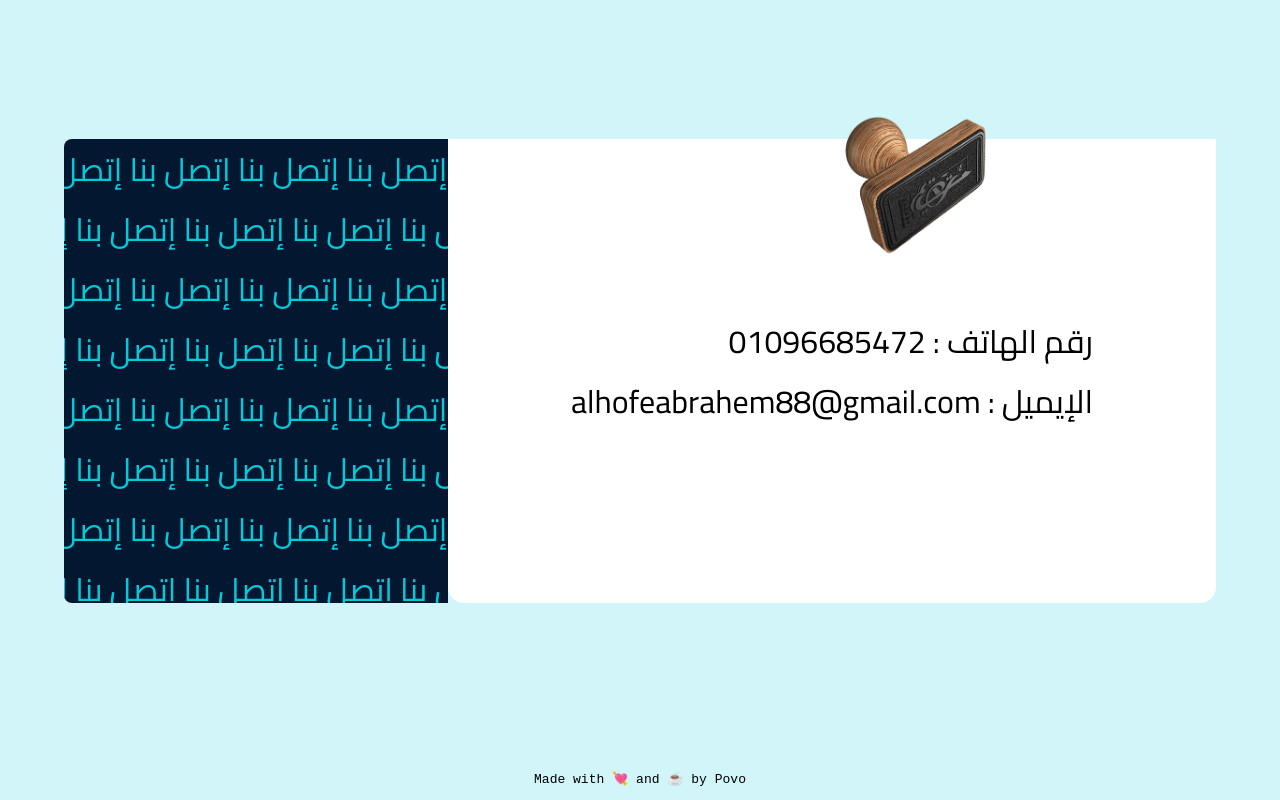
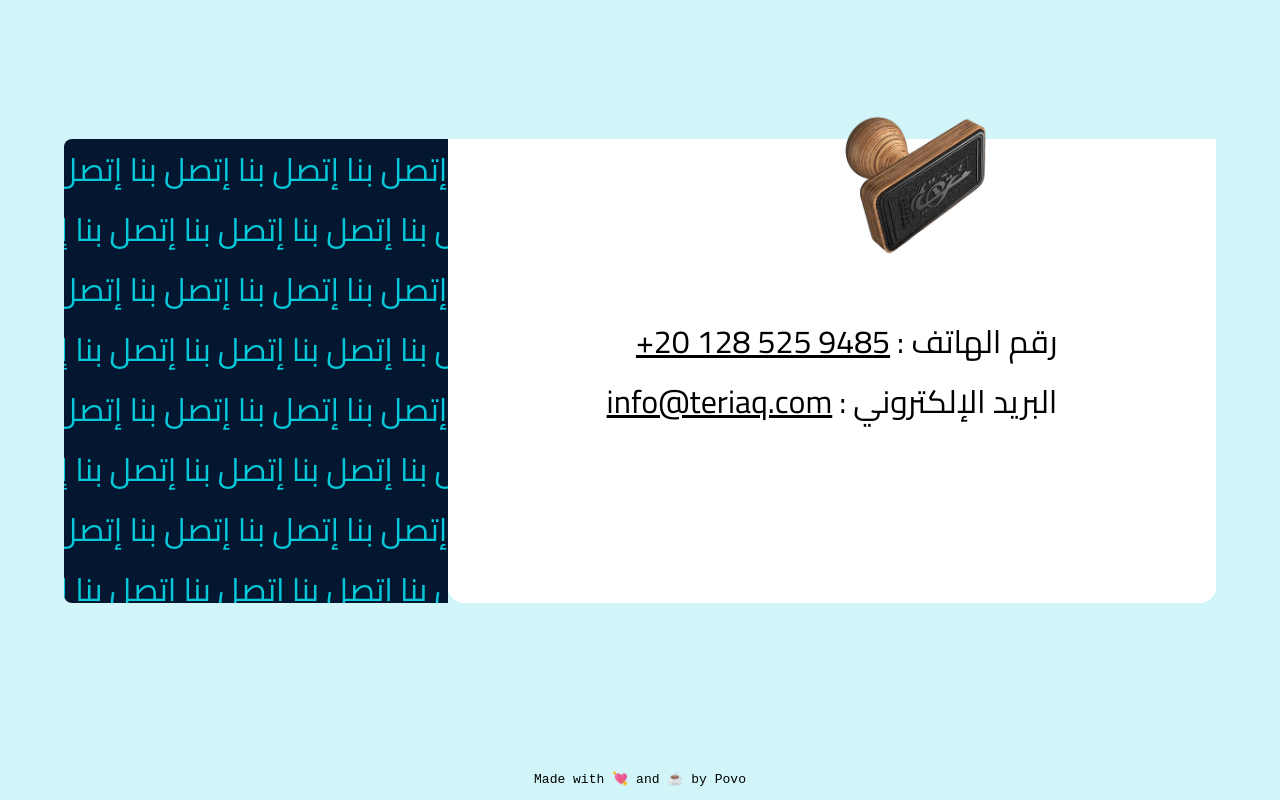
Before and after one commit to AbrahemAlhofe/teriaq, a website built with Vite: page index.html in a window 1280 px wide. Shown: the part 1695-2495 px from the top of the page. Built offline with nearby package versions, Linux system fonts and the light colour scheme.

Commit message:
chore: add contacts

```diff
--- a/index.css
+++ b/index.css
@@ -134,6 +134,10 @@ main section:nth-child(2) {
 
 main section:nth-child(3) {
 
+    a {
+        color: black;
+    }
+
     .thumbnail {
         background-color: var(--foreground-color);
         border-radius: 0.5em 0.5em 0em 0em;
--- a/index.html
+++ b/index.html
@@ -44,8 +44,14 @@
         <section id="contact-us">
             <div class="info">
                 <div>
-                    <div>رقم الهاتف : 01096685472</div>
-                    <div>الإيميل : alhofeabrahem88@gmail.com</div>
+                    <div>
+                        <span dir="rtl">رقم الهاتف : </span>
+                        <a  dir="ltr" href="tel:+201285259485">+20 128 525 9485</a>
+                    </div>
+                    <div>
+                        <span>البريد الإلكتروني :</span>
+                        <a href="mailto:info@teriaq.com">info@teriaq.com</a>
+                    </div>
                 </div>
                 <img src="/noise/section-3-1.png">
             </div>
```
